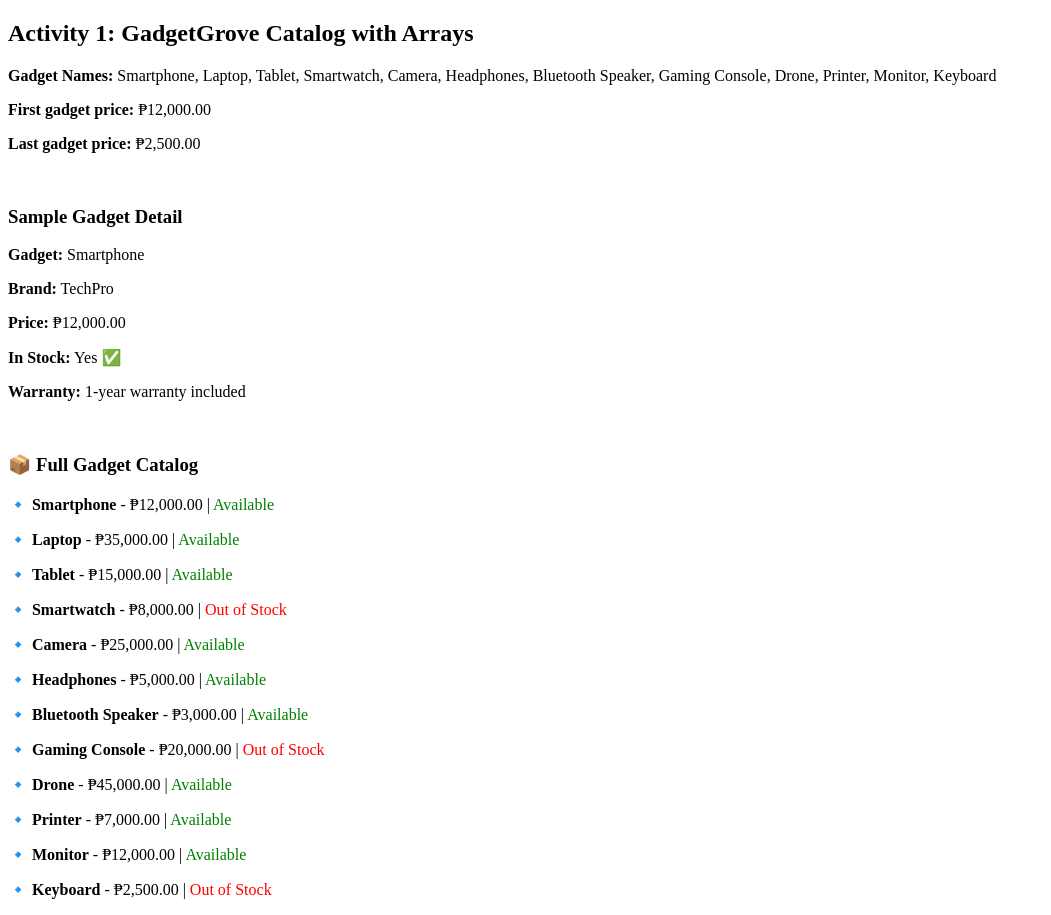
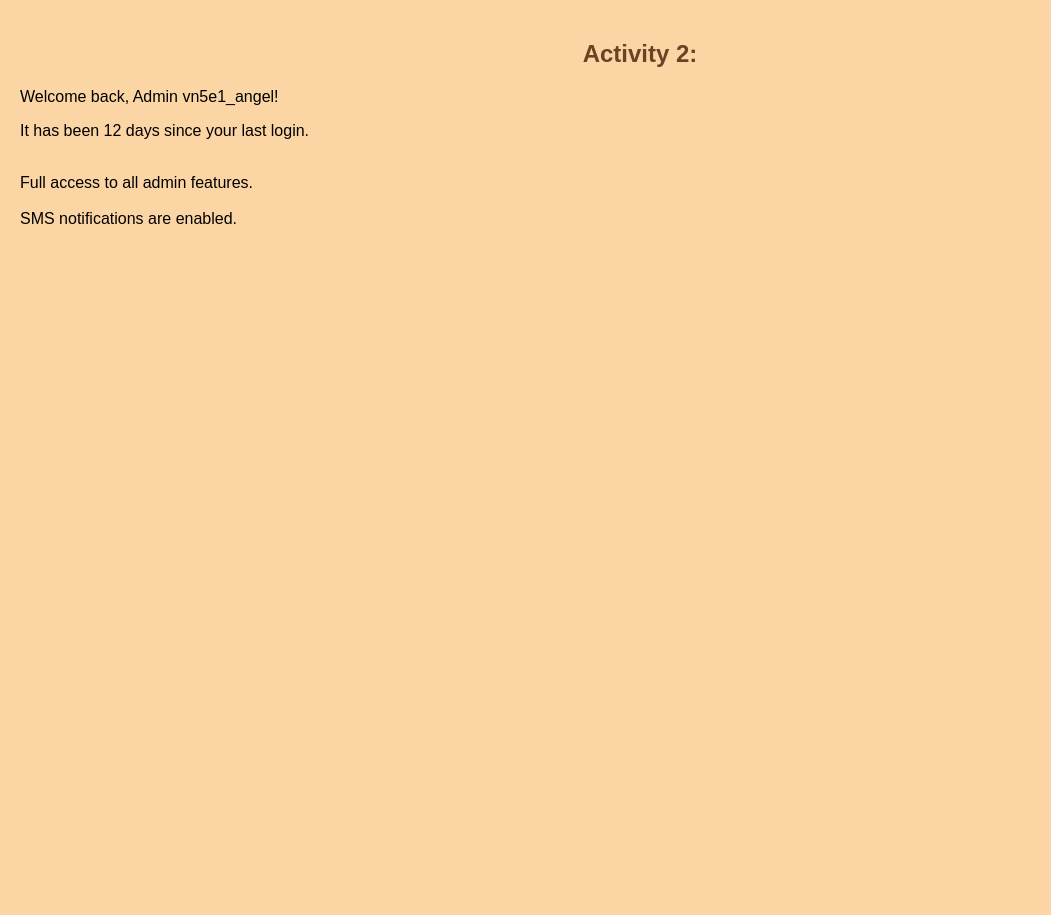
Before and after one commit to user050507280221/MidTermAct1and2, a PHP site: page /Index1.php in a window 1280 px wide. Shown: the whole page, without its empty margins (0-1051 px from the left). After the commit the page ends 224 px from the top, so only its background shows below. Run offline with PHP 8.4, Linux system fonts and the light colour scheme.

Commit message:
PHP Arrays and Booleans

```diff
--- a/Act1.php.php
+++ b/Act1.php.php
@@ -1,5 +1,5 @@
 <?php
-echo "<h2>Activity 1: GadgetGrove Catalog with Arrays</h2>";
+echo "<h2>Activity 1:</h2>";
 
 $g4adg3tNames = ["Smartphone", "Laptop", "Tablet", "Smartwatch", "Camera", "Headphones", "Bluetooth Speaker", "Gaming Console", "Drone", "Printer", "Monitor", "Keyboard"];
 $g4adg3tPrices = [12000.00, 35000.00, 15000.00, 8000.00, 25000.00, 5000.00, 3000.00, 20000.00, 45000.00, 7000.00, 12000.00, 2500.00];
--- a/Act2.php
+++ b/Act2.php
@@ -1,48 +1,57 @@
 <?php
-echo "<h2>Activity 1: GadgetGrove Catalog with Arrays</h2>";
+echo "<h2>Activity 2:</h2>";
 
-$g4adg3tNames = ["Smartphone", "Laptop", "Tablet", "Smartwatch", "Camera", "Headphones", "Bluetooth Speaker", "Gaming Console", "Drone", "Printer", "Monitor", "Keyboard"];
-$g4adg3tPrices = [12000.00, 35000.00, 15000.00, 8000.00, 25000.00, 5000.00, 3000.00, 20000.00, 45000.00, 7000.00, 12000.00, 2500.00];
+$username = "vn5e1_angel";
+$role = "administrator";
+$isActive = true;
+$isPremium = true;
+$lastLoginDaysAgo = 12;
 
-echo "<p><strong>Gadget Names:</strong> " . implode(", ", $g4adg3tNames) . "</p>";
-echo "<p><strong>First gadget price:</strong> ₱" . number_format($g4adg3tPrices[0], 2) . "</p>";
-echo "<p><strong>Last gadget price:</strong> ₱" . number_format($g4adg3tPrices[count($g4adg3tPrices)-1], 2) . "</p><br>";
+$welcomeMsg = ($role === "administrator")
+    ? "Welcome back, Admin $username!"
+    : "Welcome, $username!";
+echo "<p>$welcomeMsg</p>";
 
-$g4adg3tDetail = [
-    "name" => "Smartphone",
-    "price" => 12000.00,
-    "brand" => "TechPro",
-    "inStock" => true,
-    "description" => "A high-performance smartphone with the latest features."
-];
+$loginMsg = ($lastLoginDaysAgo <= 1)
+    ? "You logged in recently."
+    : "It has been $lastLoginDaysAgo days since your last login.";
+echo "<p>$loginMsg</p><br>";
 
-$g4adg3tDetail["warranty"] = "1-year warranty included";
+if (!$isActive) {
+    echo "Your account is inactive. Please contact support.<br><br>";
+} elseif ($role === "administrator") {
+    echo "Full access to all admin features.<br><br>";
+} elseif ($role === "moderator") {
+    echo "Access to Forum Management and User Reports.<br>";
+    if ($isPremium) {
+        echo "Premium moderation tools unlocked!<br><br>";
+    }
+} elseif ($role === "member") {
+    echo "Access to Forum Posts and Profile Editor.<br>";
+    if ($isPremium) {
+        echo "Premium content library unlocked!<br><br>";
+    }
+} else {
+    echo "Limited guest access. Please register for more features.<br><br>";
+}
 
-echo "<h3>Sample Gadget Detail</h3>";
-echo "<p><strong>Gadget:</strong> {$g4adg3tDetail['name']}</p>";
-echo "<p><strong>Brand:</strong> {$g4adg3tDetail['brand']}</p>";
-echo "<p><strong>Price:</strong> ₱" . number_format($g4adg3tDetail['price'], 2) . "</p>";
-echo "<p><strong>In Stock:</strong> " . ($g4adg3tDetail['inStock'] ? "Yes ✅" : "No ❌") . "</p>";
-echo "<p><strong>Warranty:</strong> {$g4adg3tDetail['warranty']}</p><br>";
+$notificationPreference = "sms";
 
-$g4adg3tCatalog = [
-    ["id" => 1, "name" => "Smartphone", "price" => 12000.00, "inStock" => true],
-    ["id" => 2, "name" => "Laptop", "price" => 35000.00, "inStock" => true],
-    ["id" => 3, "name" => "Tablet", "price" => 15000.00, "inStock" => true],
-    ["id" => 4, "name" => "Smartwatch", "price" => 8000.00, "inStock" => false],
-    ["id" => 5, "name" => "Camera", "price" => 25000.00, "inStock" => true],
-    ["id" => 6, "name" => "Headphones", "price" => 5000.00, "inStock" => true],
-    ["id" => 7, "name" => "Bluetooth Speaker", "price" => 3000.00, "inStock" => true],
-    ["id" => 8, "name" => "Gaming Console", "price" => 20000.00, "inStock" => false],
-    ["id" => 9, "name" => "Drone", "price" => 45000.00, "inStock" => true],
-    ["id" => 10, "name" => "Printer", "price" => 7000.00, "inStock" => true],
-    ["id" => 11, "name" => "Monitor", "price" => 12000.00, "inStock" => true],
-    ["id" => 12, "name" => "Keyboard", "price" => 2500.00, "inStock" => false]
-];
-
-echo "<h3>📦 Full Gadget Catalog</h3>";
-foreach ($g4adg3tCatalog as $g4adg3t) {
-    $stockStatus = $g4adg3t['inStock'] ? "<span style='color:green;'>Available</span>" : "<span style='color:red;'>Out of Stock</span>";
-    echo "<p>🔹 <strong>{$g4adg3t['name']}</strong> - ₱" . number_format($g4adg3t['price'], 2) . " | $stockStatus</p>";
+switch ($notificationPreference) {
+    case "email":
+        echo "Email notifications are enabled.<br>";
+        break;
+    case "sms":
+        echo "SMS notifications are enabled.<br>";
+        break;
+    case "both":
+        echo "Email and SMS notifications are enabled.<br>";
+        break;
+    case "none":
+        echo "Notifications are turned off.<br>";
+        break;
+    default:
+        echo "Unknown notification preference.<br>";
+        break;
 }
 ?>
--- a/Index1.php
+++ b/Index1.php
@@ -1,7 +1,19 @@
 <!DOCTYPE html>
 <html lang="en">
 <body>
-
+    <style>
+        body {
+            font-family: Arial, sans-serif;
+            background: #fcd5a5ff;
+            margin: 0;
+            padding: 20px;
+        }
+        h2 {
+            text-align: center;
+            color: #6b4226;
+            margin-bottom: 20px;
+        }
+    </style>
     <?php include 'Act2.php'; ?>
 
 
```
